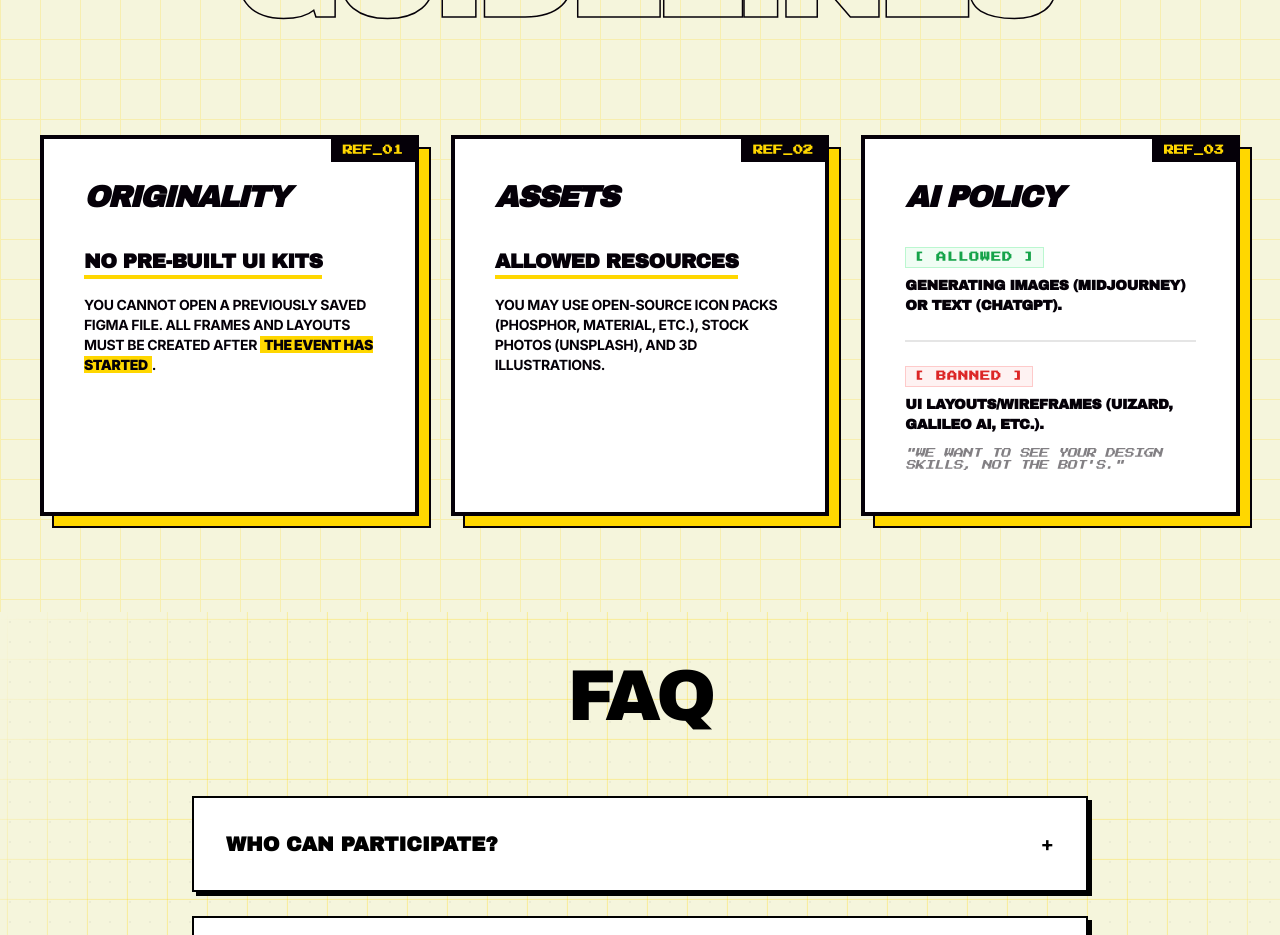
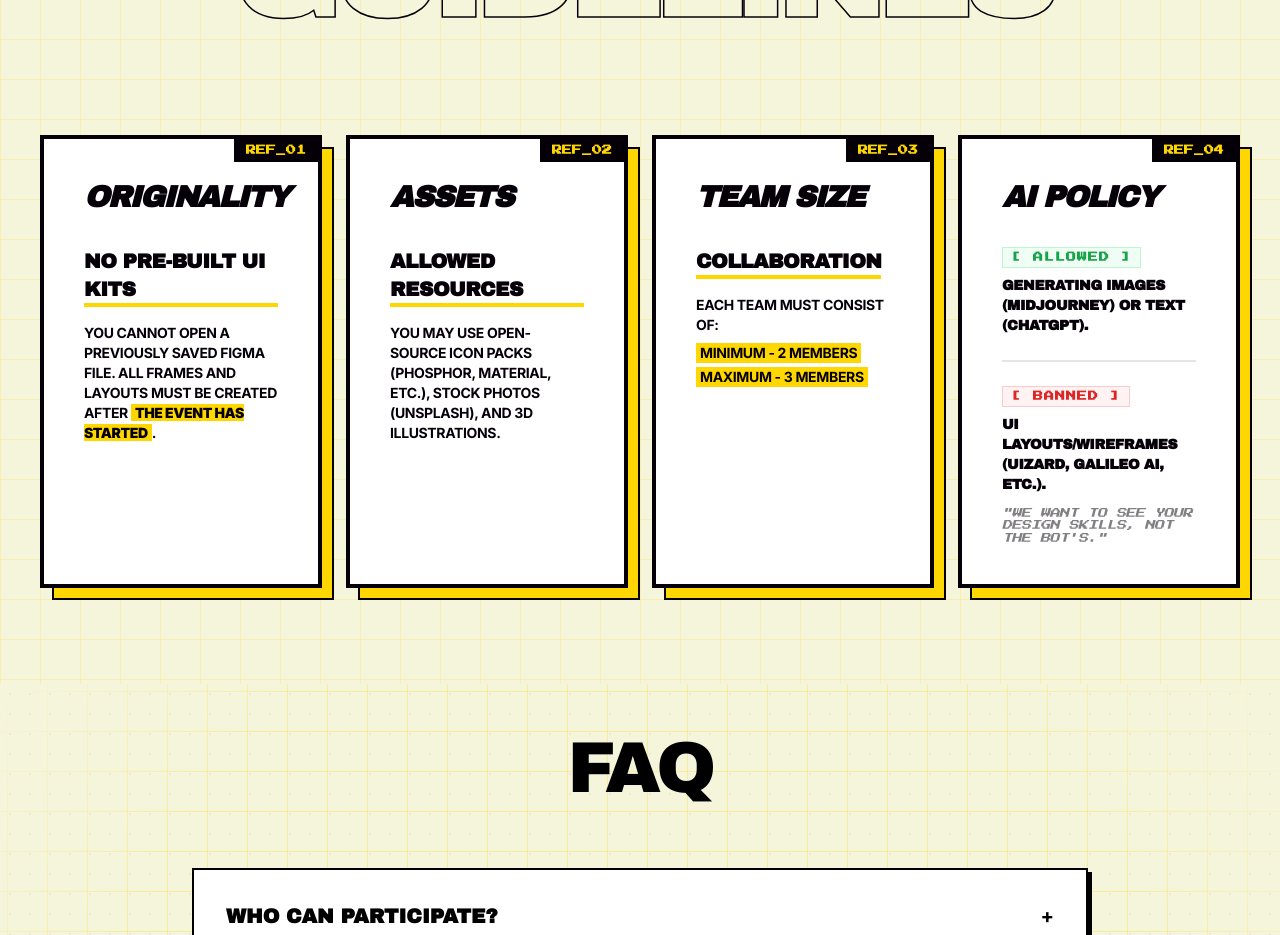
Before and after one commit to Codervrj/pixelverse, a React (Vite) app: page / in a window 1280 px wide. Shown: the part 7700-8635 px from the top of the page. Built offline with nearby package versions, Linux system fonts and the light colour scheme.

Commit message:
added 4th rule to guidelines

```diff
--- a/components/Guidelines.tsx
+++ b/components/Guidelines.tsx
@@ -6,8 +6,7 @@ const Guidelines: React.FC = () => {
       id="guidelines"
       className="relative pt-16 md:pt-32 pb-24 px-4 sm:px-6 md:px-10 bg-[rgb(245,245,220)] text-[#050008] overflow-hidden border-t-2 border-[#050008] lg:cursor-none"
     >
-
-      {/* Grid Background - Preserved original gold color logic */}
+      {/* Grid Background */}
       <div
         className="absolute inset-0 opacity-20 pointer-events-none"
         style={{
@@ -20,7 +19,6 @@ const Guidelines: React.FC = () => {
       />
 
       <div className="relative z-10 max-w-7xl mx-auto">
-
         {/* Responsive Header Section */}
         <div className="mb-12 md:mb-24 flex flex-col items-center text-center">
           <div className="bg-[#050008] px-4 py-1 mb-4 shadow-[4px_4px_0px_0px_#FFD700]">
@@ -40,8 +38,8 @@ const Guidelines: React.FC = () => {
           </h2>
         </div>
 
-        {/* Responsive Grid: 1 col on mobile, 3 cols on md+ */}
-        <div className="grid grid-cols-1 md:grid-cols-3 gap-10 md:gap-8 items-stretch">
+        {/* Responsive Grid: Updated to 4 cols on large screens */}
+        <div className="grid grid-cols-1 md:grid-cols-2 lg:grid-cols-4 gap-10 md:gap-6 items-stretch">
 
           <TechBox id="01" title="Originality">
             <div className="space-y-4">
@@ -65,7 +63,26 @@ const Guidelines: React.FC = () => {
             </div>
           </TechBox>
 
-          <TechBox id="03" title="AI Policy">
+          <TechBox id="03" title="Team Size">
+            <div className="space-y-4">
+              <h4 className="text-lg md:text-xl font-archivo font-black uppercase leading-tight tracking-tight border-b-4 border-[#FFD700] inline-block">
+                Collaboration
+              </h4>
+          <p className="text-xs md:text-sm text-[#050008] font-bold uppercase tracking-tight leading-relaxed">
+                EACH TEAM MUST CONSIST OF:
+                <br />
+                <span className="text-[#050008] bg-[#FFD700] px-1 mt-2 inline-block">
+                  MINIMUM - 2 members
+                </span>
+                <br />
+                <span className="text-[#050008] bg-[#FFD700] px-1 mt-1 inline-block">
+                  MAXIMUM - 3 members
+                </span>
+              </p>
+            </div>
+          </TechBox>
+
+          <TechBox id="04" title="AI Policy">
             <div className="space-y-6">
               <div className="cursor-target">
                 <span className="font-pixel text-[9px] md:text-[10px] text-green-600 block mb-2 font-bold uppercase tracking-widest bg-green-50 w-fit px-2 py-0.5 border border-green-200">
@@ -97,14 +114,13 @@ const Guidelines: React.FC = () => {
 
 const TechBox = ({ id, title, children }: { id: string; title: string; children: React.ReactNode }) => (
   <div className="cursor-target group relative flex w-full">
-    {/* Shadow: Hidden on mobile to prevent overflow, visible on sm+ */}
     <div className="hidden sm:block absolute inset-0 bg-[#FFD700] translate-x-3 translate-y-3 group-hover:translate-x-0 group-hover:translate-y-0 transition-all duration-300 border-2 border-[#050008]" />
 
     <div className="relative bg-white border-4 border-[#050008] p-6 sm:p-8 md:p-10 flex flex-col w-full shadow-[6px_6px_0px_0px_#050008] sm:shadow-none transition-transform group-hover:scale-[1.01]">
       <div className="absolute top-0 right-0 bg-[#050008] text-[#FFD700] px-3 py-1 font-pixel text-[10px] font-bold uppercase">
         REF_{id}
       </div>
-      <h3 className="text-2xl md:text-3xl font-archivo font-black mb-6 md:mb-8 uppercase tracking-tighter self-start leading-none italic italic">
+      <h3 className="text-2xl md:text-3xl font-archivo font-black mb-6 md:mb-8 uppercase tracking-tighter self-start leading-none italic">
         {title}
       </h3>
       <div className="relative z-10 flex-grow">
```
